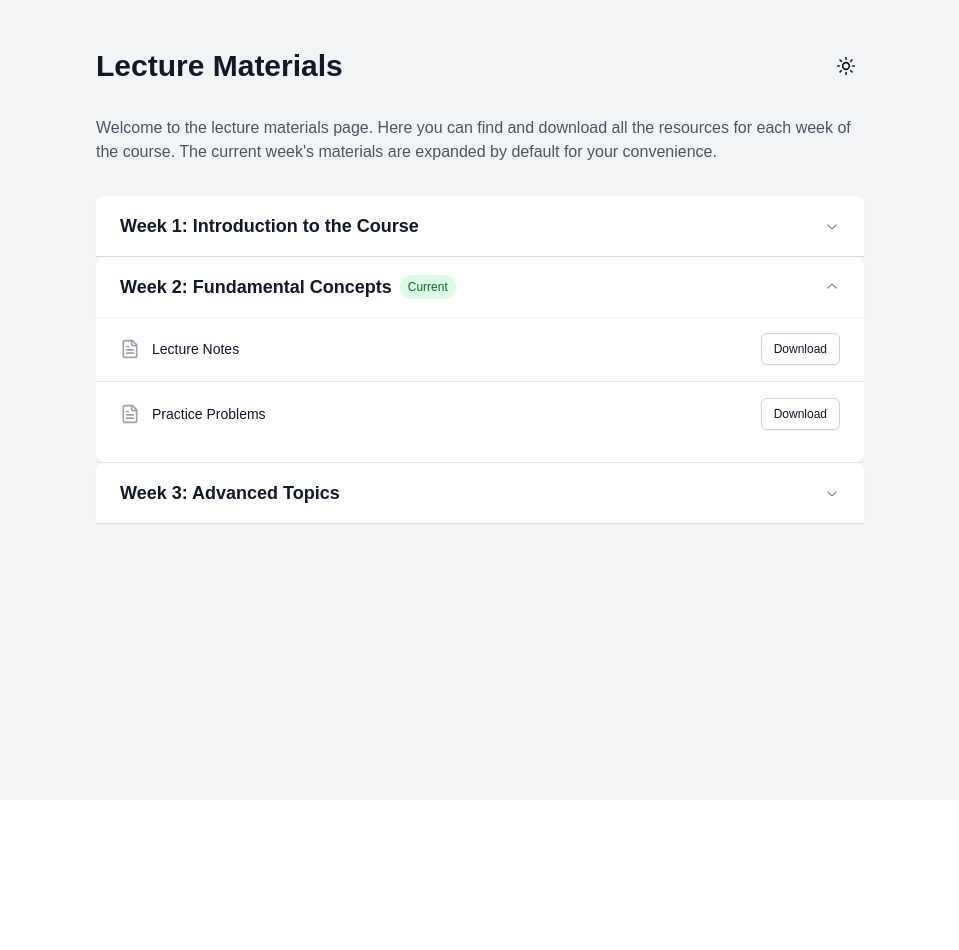
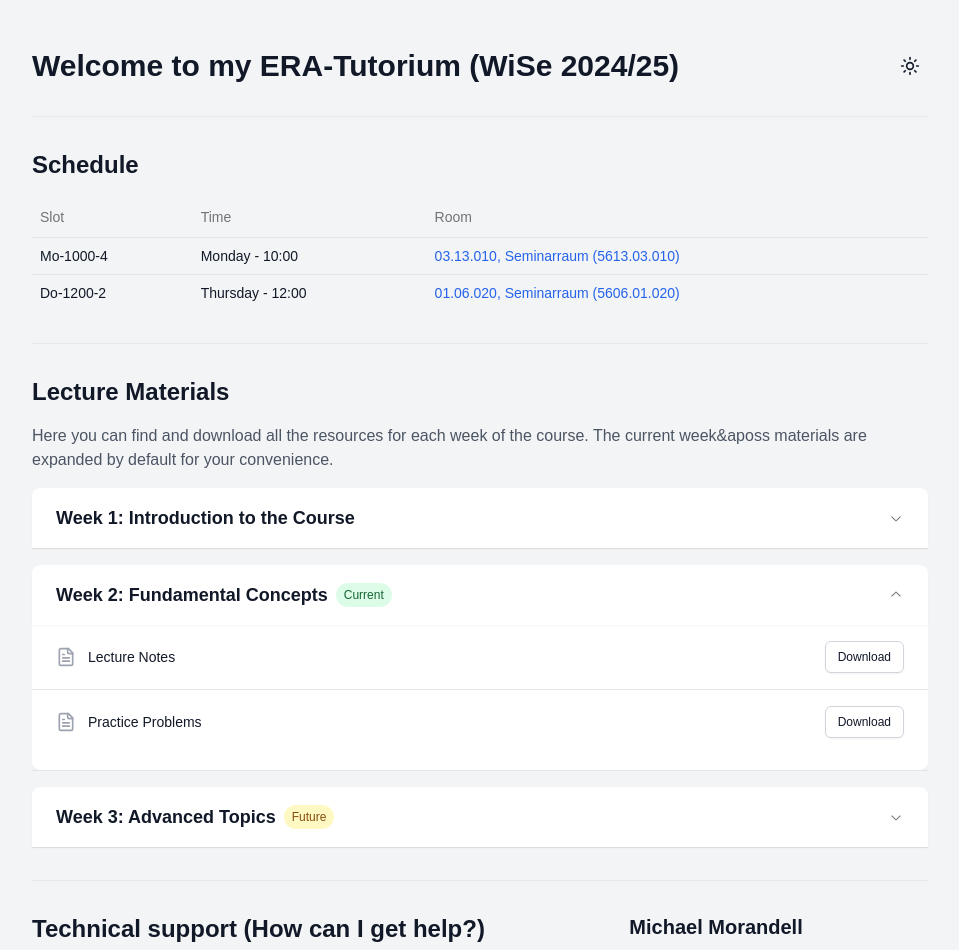
Before and after one commit to mormic04/era_tutorium_website, a Next.js app: page / in a window 1280 px wide. Shown: the top 950 px of the page, without its empty margins (160-1119 px from the left). Before the commit the page ends 800 px from the top, so only its background shows below. Built offline with nearby package versions, Linux system fonts and the light colour scheme.

Commit message:
added more sections

```diff
--- a/src/components/LectureMaterials.tsx
+++ b/src/components/LectureMaterials.tsx
@@ -8,6 +8,14 @@ import {
   AccordionItem,
   AccordionTrigger,
 } from "@/components/ui/accordion"
+import {
+  Table,
+  TableBody,
+  TableCell,
+  TableHead,
+  TableHeader,
+  TableRow,
+} from "@/components/ui/table"
 
 // Mock data for lecture materials
 const lectureWeeks = [
@@ -15,7 +23,7 @@ const lectureWeeks = [
     week: 1,
     topic: "Introduction to the Course",
     materials: [
-      { name: "Syllabus", url: "~momi/era-materials/week1/syllabus.pdf" },
+      { name: "Syllabus", url: "/materials/week1/syllabus.pdf" },
       { name: "Lecture Slides", url: "/materials/week1/lecture_slides.pdf" },
     ],
   },
@@ -57,9 +65,9 @@ export default function LectureMaterials() {
 
   return (
     <div className="min-h-screen bg-gray-100 dark:bg-gray-900 text-gray-900 dark:text-gray-100 py-12 px-4 sm:px-6 lg:px-8">
-      <div className="max-w-3xl mx-auto">
+      <div className="max-w-4xl mx-auto">
         <div className="flex justify-between items-center mb-8">
-          <h1 className="text-3xl font-bold">Lecture Materials</h1>
+          <h1 className="text-3xl font-bold">Welcome to my ERA-Tutorium (WiSe 2024/25)</h1>
           <Button
             variant="ghost"
             size="icon"
@@ -69,10 +77,46 @@ export default function LectureMaterials() {
             {theme === "light" ? <Moon className="h-5 w-5" /> : <Sun className="h-5 w-5" />}
           </Button>
         </div>
-        <p className="text-gray-600 dark:text-gray-400 mb-8">
-          Welcome to the lecture materials page. Here you can find and download all the resources for each week of the course. The current week&apos;s materials are expanded by default for your convenience.
+
+        <section className="mb-8 pt-8 border-t border-gray-200 dark:border-gray-700">
+          <h2 className="text-2xl font-semibold mb-4">Schedule</h2>
+          <Table>
+            <TableHeader>
+              <TableRow>
+                <TableHead>Slot</TableHead>
+                <TableHead>Time</TableHead>
+                <TableHead>Room</TableHead>
+              </TableRow>
+            </TableHeader>
+            <TableBody>
+              <TableRow>
+                <TableCell>Mo-1000-4</TableCell>
+                <TableCell>Monday - 10:00</TableCell>
+                <TableCell>
+                  <a href="https://nav.tum.de/room/5613.03.010#18/48.262803/11.666871" className="text-blue-600 dark:text-blue-400 hover:underline">
+                    03.13.010, Seminarraum (5613.03.010)
+                  </a>
+                </TableCell>
+              </TableRow>
+              <TableRow>
+                <TableCell>Do-1200-2</TableCell>
+                <TableCell>Thursday - 12:00</TableCell>
+                <TableCell>
+                  <a href="https://nav.tum.de/room/5606.01.020#18/48.262264/11.668827" className="text-blue-600 dark:text-blue-400 hover:underline">
+                    01.06.020, Seminarraum (5606.01.020)
+                  </a>
+                </TableCell>
+              </TableRow>
+            </TableBody>
+          </Table>
+        </section>
+
+        <section className="mb-8 pt-8 border-t border-gray-200 dark:border-gray-700">
+          <h2 className="text-2xl font-semibold mb-4">Lecture Materials</h2>
+          <p className="text-gray-600 dark:text-gray-400 mb-4">
+            Here you can find and download all the resources for each week of the course. The current week&aposs materials are expanded by default for your convenience.
           </p>
-        <Accordion type="single" collapsible defaultValue={`week-${currentWeek}`}>
+          <Accordion type="single" collapsible defaultValue={`week-${currentWeek}`} className="space-y-4">
             {lectureWeeks.map((week) => (
               <AccordionItem key={week.week} value={`week-${week.week}`}>
                 <AccordionTrigger className="text-left py-4 px-6 bg-white dark:bg-gray-800 rounded-t-lg shadow-sm hover:bg-gray-50 dark:hover:bg-gray-700 hover:text-gray-900 dark:hover:text-gray-100">
@@ -83,6 +127,11 @@ export default function LectureMaterials() {
                     {week.week === currentWeek && (
                       <span className="ml-2 px-2 py-1 text-xs font-medium text-green-800 bg-green-100 rounded-full dark:text-green-100 dark:bg-green-800">
                         Current
+                      </span>
+                    )}
+                    {week.week === (currentWeek + 1) && (
+                      <span className="ml-2 px-2 py-1 text-xs font-medium text-yellow-800 bg-yellow-100 rounded-full dark:text-yellow-100 dark:bg-yellow-800">
+                        Future
                       </span>
                     )}
                   </div>
@@ -114,6 +163,30 @@ export default function LectureMaterials() {
               </AccordionItem>
             ))}
           </Accordion>
+        </section>
+
+        <section className="mb-8 flex flex-col md:flex-row gap-8 pt-8 border-t border-gray-200 dark:border-gray-700">
+          <div className="flex-grow">
+            <h2 className="text-2xl font-semibold mb-4">Technical support (How can I get help?)</h2>
+            <ol className="list-decimal list-inside space-y-2">
+              <li>Google and use the Zulip search function!</li>
+              <li>Ask fellow students.</li>
+              <li>Ask in appropriate Zulip channels.</li>
+              <li>Write to me (or any other tutor) (preferably Zulip, otherwise email)</li>
+            </ol>
+          </div>
+          <div className="md:w-1/3">
+            <h3 className="text-xl font-semibold mb-2">Michael Morandell</h3>
+            <p>🗨️ Kontakt via: Zulip, <a href="mailto:m.morandell@tum.de" className="text-blue-600 dark:text-blue-400 hover:underline">Email</a></p>
+          </div>
+        </section>
+
+        <section className="mt-12 pt-8 border-t border-gray-200 dark:border-gray-700">
+          <h2 className="text-xl font-semibold mb-2">Disclaimer</h2>
+          <p className="text-sm text-gray-600 dark:text-gray-400">
+            All information (slides etc.) is provided to the best of my knowledge and belief. However, I give no guarantee for the correctness. In case of ambiguities/discrepancies, information from the lecture/ZÜ is always considered to be the correct one!
+          </p>
+        </section>
       </div>
     </div>
   )
--- /dev/null
+++ b/src/components/ui/table.tsx
@@ -0,0 +1,120 @@
+import * as React from "react"
+
+import { cn } from "@/lib/utils"
+
+const Table = React.forwardRef<
+  HTMLTableElement,
+  React.HTMLAttributes<HTMLTableElement>
+>(({ className, ...props }, ref) => (
+  <div className="relative w-full overflow-auto">
+    <table
+      ref={ref}
+      className={cn("w-full caption-bottom text-sm", className)}
+      {...props}
+    />
+  </div>
+))
+Table.displayName = "Table"
+
+const TableHeader = React.forwardRef<
+  HTMLTableSectionElement,
+  React.HTMLAttributes<HTMLTableSectionElement>
+>(({ className, ...props }, ref) => (
+  <thead ref={ref} className={cn("[&_tr]:border-b", className)} {...props} />
+))
+TableHeader.displayName = "TableHeader"
+
+const TableBody = React.forwardRef<
+  HTMLTableSectionElement,
+  React.HTMLAttributes<HTMLTableSectionElement>
+>(({ className, ...props }, ref) => (
+  <tbody
+    ref={ref}
+    className={cn("[&_tr:last-child]:border-0", className)}
+    {...props}
+  />
+))
+TableBody.displayName = "TableBody"
+
+const TableFooter = React.forwardRef<
+  HTMLTableSectionElement,
+  React.HTMLAttributes<HTMLTableSectionElement>
+>(({ className, ...props }, ref) => (
+  <tfoot
+    ref={ref}
+    className={cn(
+      "border-t bg-muted/50 font-medium [&>tr]:last:border-b-0",
+      className
+    )}
+    {...props}
+  />
+))
+TableFooter.displayName = "TableFooter"
+
+const TableRow = React.forwardRef<
+  HTMLTableRowElement,
+  React.HTMLAttributes<HTMLTableRowElement>
+>(({ className, ...props }, ref) => (
+  <tr
+    ref={ref}
+    className={cn(
+      "border-b transition-colors hover:bg-muted/50 data-[state=selected]:bg-muted",
+      className
+    )}
+    {...props}
+  />
+))
+TableRow.displayName = "TableRow"
+
+const TableHead = React.forwardRef<
+  HTMLTableCellElement,
+  React.ThHTMLAttributes<HTMLTableCellElement>
+>(({ className, ...props }, ref) => (
+  <th
+    ref={ref}
+    className={cn(
+      "h-10 px-2 text-left align-middle font-medium text-muted-foreground [&:has([role=checkbox])]:pr-0 [&>[role=checkbox]]:translate-y-[2px]",
+      className
+    )}
+    {...props}
+  />
+))
+TableHead.displayName = "TableHead"
+
+const TableCell = React.forwardRef<
+  HTMLTableCellElement,
+  React.TdHTMLAttributes<HTMLTableCellElement>
+>(({ className, ...props }, ref) => (
+  <td
+    ref={ref}
+    className={cn(
+      "p-2 align-middle [&:has([role=checkbox])]:pr-0 [&>[role=checkbox]]:translate-y-[2px]",
+      className
+    )}
+    {...props}
+  />
+))
+TableCell.displayName = "TableCell"
+
+const TableCaption = React.forwardRef<
+  HTMLTableCaptionElement,
+  React.HTMLAttributes<HTMLTableCaptionElement>
+>(({ className, ...props }, ref) => (
+  <caption
+    ref={ref}
+    className={cn("mt-4 text-sm text-muted-foreground", className)}
+    {...props}
+  />
+))
+TableCaption.displayName = "TableCaption"
+
+export {
+  Table,
+  TableHeader,
+  TableBody,
+  TableFooter,
+  TableHead,
+  TableRow,
+  TableCell,
+  TableCaption,
+}
```
Also changed, not shown: add_shadcn_command.txt (added). Lines whose indentation alone changed are shown as unchanged.
